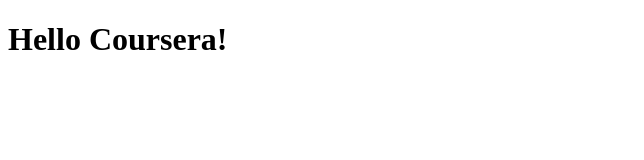
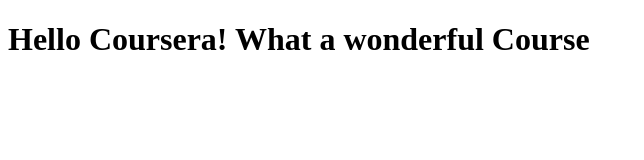
Before and after one commit to raghav-bhalla/Coursera-test, a plain HTML site: page site/index.html in a window 1280 px wide. Shown: the whole page, without its empty margins (0-644 px from the left). Drawn offline with Linux system fonts and the light colour scheme.

Commit message:
Small Change to the page

```diff
--- a/site/index.html
+++ b/site/index.html
@@ -5,6 +5,6 @@
 	<title>Hello Coursera</title>
 </head>
 <body>
-<h1>Hello Coursera!</h1>
+<h1>Hello Coursera! What a wonderful Course</h1>
 </body>
 </html>
```
